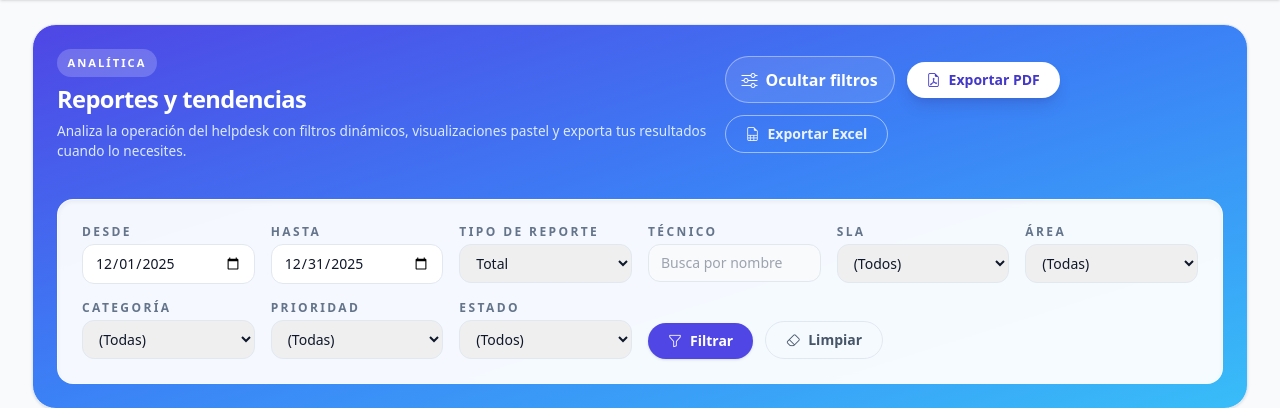
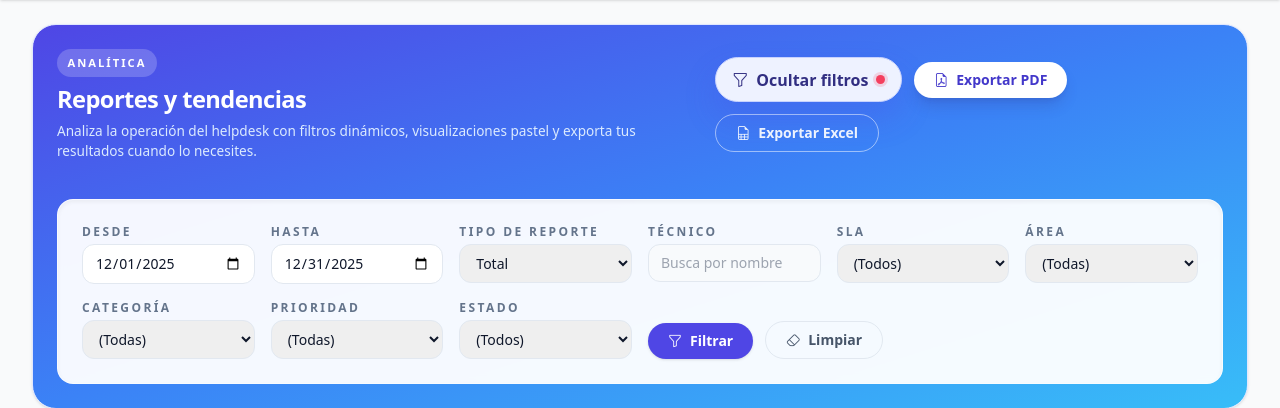
Before and after one commit to robyOps/P-gina-Web, a Django app: page /reports/ in a window 1280 px wide. Shown: the part 124-532 px from the top of the page. Run offline with Django 4.2, Linux system fonts and the light colour scheme; the visitor is signed in with stand-in values (Sample User, id 1); data comes from the database, SQL or seed files in the repository; data that the repository does not hold is empty; some libraries are stand-ins or nearby versions.

Commit message:
Improve reports filters UX and PDF styling

```diff
--- a/mvp-tickets/templates/reports/dashboard.html
+++ b/mvp-tickets/templates/reports/dashboard.html
@@ -78,19 +78,33 @@
       display: inline-flex;
       align-items: center;
       gap: 0.5rem;
-      border: 1px solid rgba(255, 255, 255, 0.4);
-      background: rgba(255, 255, 255, 0.1);
-      color: #fff;
+      border: 1px solid #e2e8f0;
+      background: #fff;
+      color: #334155;
       border-radius: 999px;
-      padding: 0.65rem 1rem;
+      padding: 0.6rem 1rem;
       font-weight: 600;
-      transition: background-color 0.2s ease, transform 0.1s ease;
+      box-shadow: 0 14px 28px rgba(15, 23, 42, 0.08);
+      transition: background-color 0.2s ease, border-color 0.2s ease, color 0.2s ease, transform 0.1s ease;
     }
     .filters-toggle:hover {
-      background: rgba(255, 255, 255, 0.18);
+      border-color: #c7d2fe;
+      color: #312e81;
+      transform: translateY(-1px);
+      box-shadow: 0 16px 32px rgba(79, 70, 229, 0.18);
     }
-    .filters-toggle:active {
-      transform: translateY(1px);
+    .filters-toggle.is-active {
+      background: #eef2ff;
+      border-color: #c7d2fe;
+      color: #312e81;
+      box-shadow: 0 16px 32px rgba(79, 70, 229, 0.22);
+    }
+    .filters-toggle__dot {
+      width: 0.55rem;
+      height: 0.55rem;
+      border-radius: 999px;
+      background: #f43f5e;
+      box-shadow: 0 0 0 3px rgba(244, 63, 94, 0.18);
     }
     @media (max-width: 640px) {
       .reports-export-group {
@@ -126,9 +140,16 @@
         <p class="max-w-2xl text-sm text-blue-100">Analiza la operación del helpdesk con filtros dinámicos, visualizaciones pastel y exporta tus resultados cuando lo necesites.</p>
       </div>
       <div class="reports-export-group flex flex-wrap items-center gap-3">
-        <button type="button" id="filtersToggle" class="filters-toggle" aria-expanded="false">
-          <i class="bi bi-sliders"></i>
+        <button
+          type="button"
+          id="filtersToggle"
+          class="filters-toggle {% if has_active_filters %}is-active{% endif %}"
+          aria-expanded="false"
+          data-has-active-filters="{{ has_active_filters|yesno:'true,false' }}"
+        >
+          <i class="bi bi-funnel"></i>
           <span data-toggle-label>Mostrar filtros</span>
+          {% if has_active_filters %}<span class="filters-toggle__dot" aria-hidden="true"></span>{% endif %}
         </button>
         <a href="{% url 'reports_export_pdf' %}{% if export_query %}?{{ export_query }}{% endif %}" class="btn inline-flex items-center gap-2 rounded-full bg-white px-5 py-2 text-sm font-semibold text-indigo-700 shadow-lg shadow-indigo-900/20 transition hover:bg-indigo-50">
           <i class="bi bi-file-earmark-pdf"></i> Exportar PDF
@@ -496,7 +517,8 @@
         btn.addEventListener("click", () => {
           if (techSearchInput) techSearchInput.value = item.label;
           if (techHiddenInput) techHiddenInput.value = item.id;
-          renderTechSuggestions(item.label);
+          closeTechSuggestions();
+          techSearchInput?.blur();
         });
         techSuggestions.appendChild(btn);
       });
@@ -533,11 +555,15 @@
       }
     }
 
+    const hasActiveFilters = filtersToggle?.dataset.hasActiveFilters === "true";
+
     function setFiltersOpen(isOpen = false) {
       filtersPanel?.classList.toggle("is-collapsed", !isOpen);
       const label = filtersToggle?.querySelector("[data-toggle-label]");
       if (filtersToggle) {
         filtersToggle.setAttribute("aria-expanded", String(isOpen));
+        const shouldMarkActive = Boolean(isOpen || hasActiveFilters);
+        filtersToggle.classList.toggle("is-active", shouldMarkActive);
       }
       if (label) {
         label.textContent = isOpen ? "Ocultar filtros" : "Mostrar filtros";
```
Also changed, not shown: mvp-tickets/templates/reports/report_pdf.html (+9 -18 lines).
